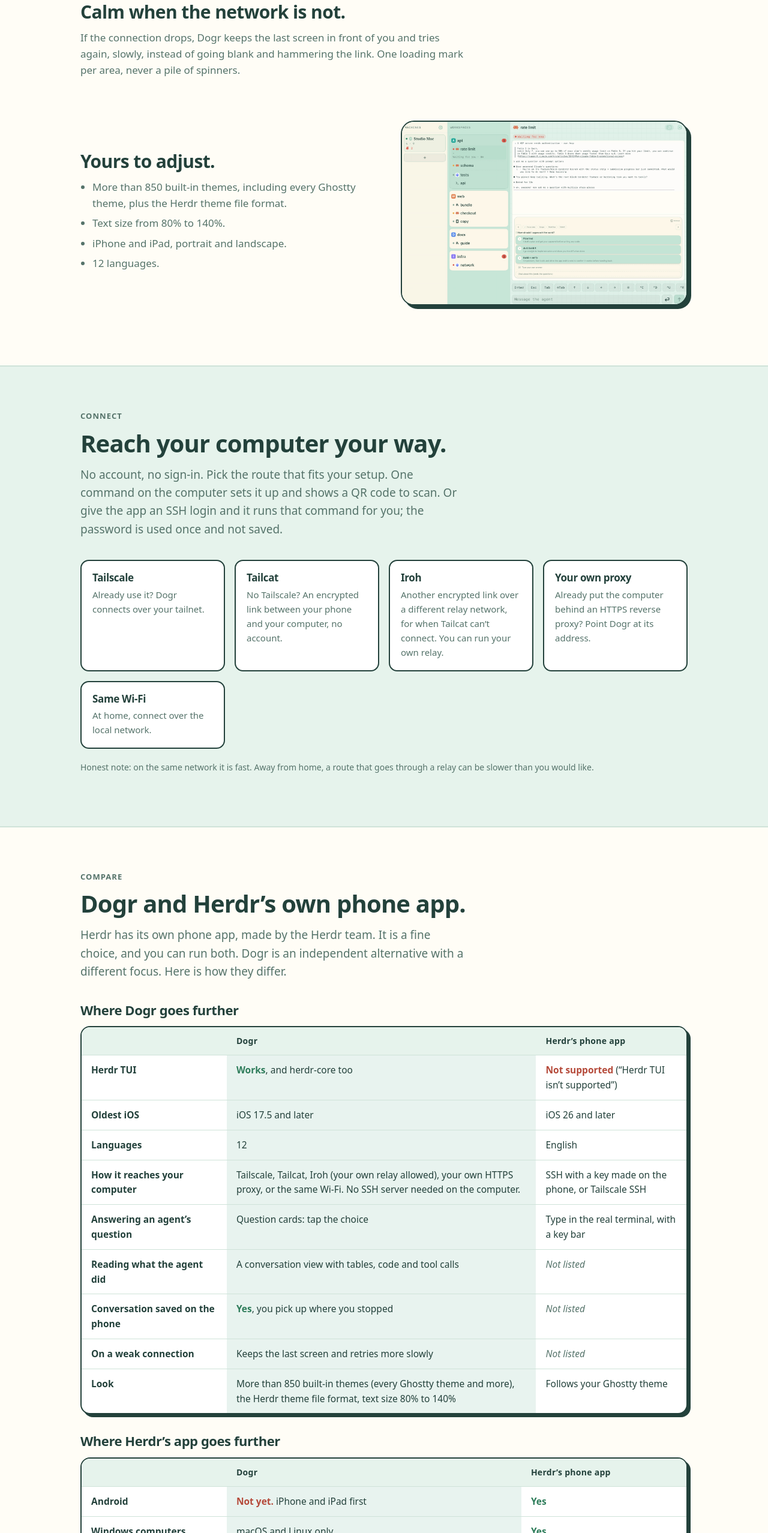
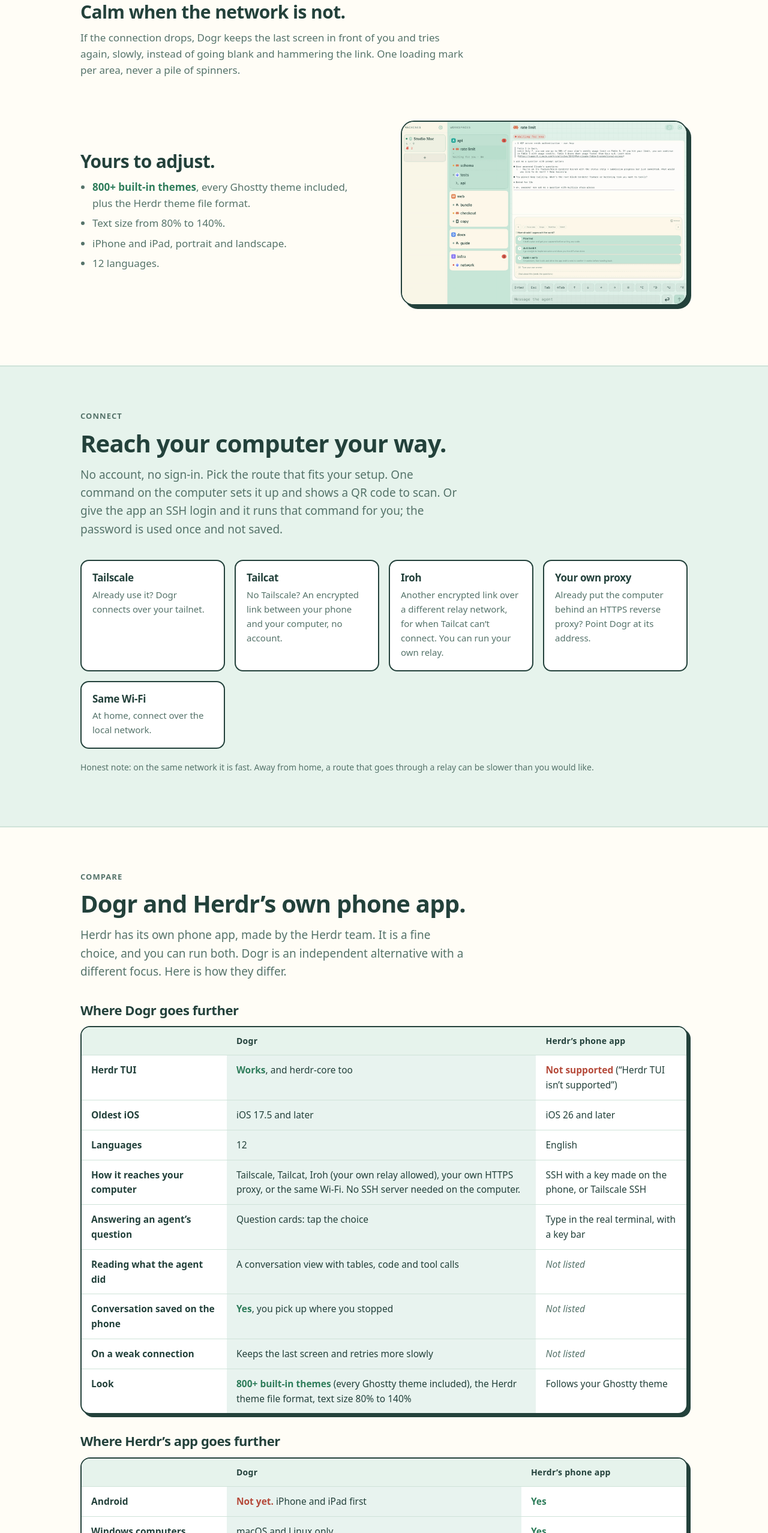
Before and after one commit to mithyer/dogr, a plain HTML site: page site/index.html in a window 1280 px wide. Shown: the part 3834-6389 px from the top of the page at 60% size. Drawn offline with Linux system fonts and the light colour scheme.

Commit message:
docs(site): put 800+ themes in bold green on the home page

```diff
--- a/site/index.html
+++ b/site/index.html
@@ -116,7 +116,7 @@
       <div class="text">
         <h3>Yours to adjust.</h3>
         <ul>
-          <li>More than 850 built-in themes, including every Ghostty theme, plus the Herdr theme file format.</li>
+          <li><strong class="yes">800+ built-in themes</strong>, every Ghostty theme included, plus the Herdr theme file format.</li>
           <li>Text size from 80% to 140%.</li>
           <li>iPhone and iPad, portrait and landscape.</li>
           <li>12 languages.</li>
@@ -164,7 +164,7 @@
           <tr><td>Reading what the agent did</td><td class="us">A conversation view with tables, code and tool calls</td><td class="unk">Not listed</td></tr>
           <tr><td>Conversation saved on the phone</td><td class="us"><span class="yes">Yes</span>, you pick up where you stopped</td><td class="unk">Not listed</td></tr>
           <tr><td>On a weak connection</td><td class="us">Keeps the last screen and retries more slowly</td><td class="unk">Not listed</td></tr>
-          <tr><td>Look</td><td class="us">More than 850 built-in themes (every Ghostty theme and more), the Herdr theme file format, text size 80% to 140%</td><td>Follows your Ghostty theme</td></tr>
+          <tr><td>Look</td><td class="us"><strong class="yes">800+ built-in themes</strong> (every Ghostty theme included), the Herdr theme file format, text size 80% to 140%</td><td>Follows your Ghostty theme</td></tr>
         </tbody>
       </table>
     </div>
```
